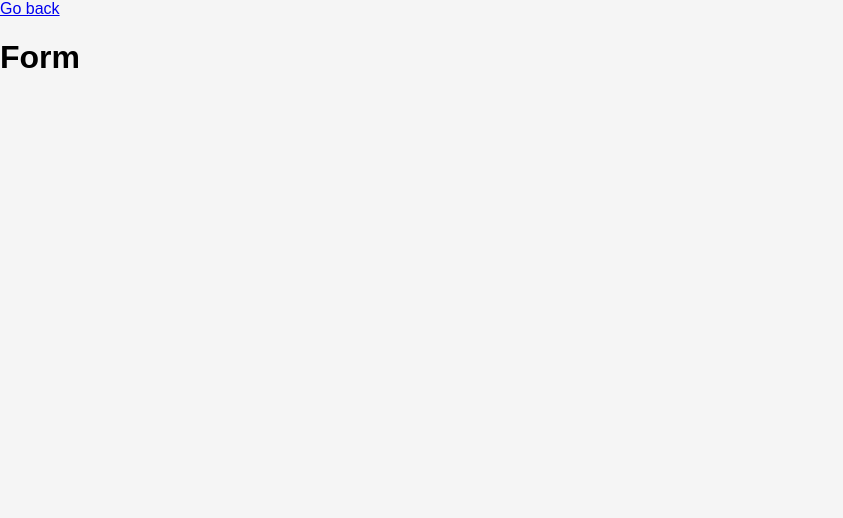
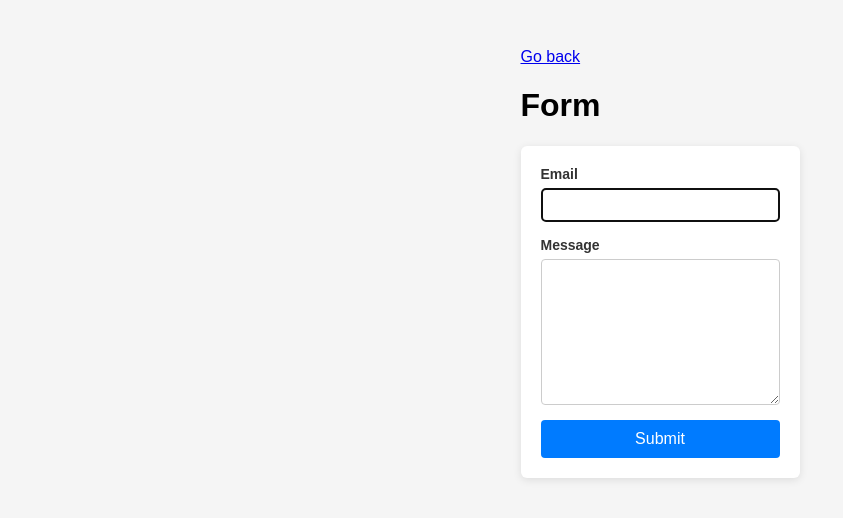
Before and after one commit to ShumFX/goit-js-hw-09, a plain HTML site: page 2-form.html in a window 1280 px wide. Shown: the whole page, without its empty margins (0-843 px from the left). Drawn offline with Linux system fonts and the light colour scheme.

Commit message:
Deploying to gh-pages from @ ShumFX/goit-js-hw-09@623d9400704f5034ed64bafaa85da63dcf069e17 🚀

```diff
--- a/2-form.html
+++ b/2-form.html
@@ -5,14 +5,27 @@
     <meta http-equiv="X-UA-Compatible" content="IE=edge" />
     <meta name="viewport" content="width=device-width, initial-scale=1.0" />
     <title>Form</title>
-    <script type="module" crossorigin src="/goit-js-hw-09/assets/modulepreload-polyfill-B5Qt9EMX.js"></script>
-    <link rel="stylesheet" crossorigin href="/goit-js-hw-09/assets/styles-BuDMosNh.css">
+    <script type="module" crossorigin src="/goit-js-hw-09/2-form.js"></script>
+    <link rel="modulepreload" crossorigin href="/goit-js-hw-09/assets/modulepreload-polyfill-B5Qt9EMX.js">
+    <link rel="stylesheet" crossorigin href="/goit-js-hw-09/assets/2-form-CYX5YUg9.css">
   </head>
   <body>
     <main>
       <div class="container">
         <a class="back-link" href="./index.html">Go back</a>
         <h1 class="main-title">Form</h1>
+
+        <form class="feedback-form" autocomplete="off">
+          <label>
+            Email
+            <input type="email" name="email" autofocus />
+          </label>
+          <label>
+            Message
+            <textarea name="message" rows="8"></textarea>
+          </label>
+          <button type="submit">Submit</button>
+        </form>
       </div>
     </main>
   </body>
--- /dev/null
+++ b/2-form.js
@@ -0,0 +1,2 @@
+import"./assets/modulepreload-polyfill-B5Qt9EMX.js";const s="feedback-form-state",m=document.querySelector(".feedback-form");let a={email:"",message:""};function o(){localStorage.setItem(s,JSON.stringify(a))}function l(){const t=localStorage.getItem(s);if(t)try{const e=JSON.parse(t);e.email&&(m.elements.email.value=e.email,a.email=e.email),e.message&&(m.elements.message.value=e.message,a.message=e.message)}catch(e){console.error("Помилка при завантаженні даних з localStorage:",e)}}function r(t){const e=t.target;(e.name==="email"||e.name==="message")&&(a[e.name]=e.value.trim(),o())}function n(t){if(t.preventDefault(),!a.email||!a.message){alert("Fill please all fields");return}console.log("Form data submitted:",a),localStorage.removeItem(s),a={email:"",message:""},m.reset()}m.addEventListener("input",r);m.addEventListener("submit",n);l();
+//# sourceMappingURL=2-form.js.map
--- /dev/null
+++ b/assets/2-form-CYX5YUg9.css
@@ -0,0 +1 @@
+body{font-family:Arial,sans-serif;background:#f5f5f5;padding:40px;display:flex;justify-content:center}.feedback-form{background:#fff;padding:20px;border-radius:6px;box-shadow:0 2px 8px #0000001a;max-width:400px;width:100%}label{display:flex;flex-direction:column;margin-bottom:15px;font-weight:700;font-size:14px;color:#333}input[type=email],textarea{margin-top:6px;padding:8px;font-size:14px;border:1px solid #ccc;border-radius:4px;resize:vertical;font-family:inherit}button{background-color:#007bff;color:#fff;padding:10px 16px;font-size:16px;border:none;border-radius:4px;cursor:pointer;width:100%}button:hover{background-color:#0056b3}
```
Also changed, not shown: 1 other file.
